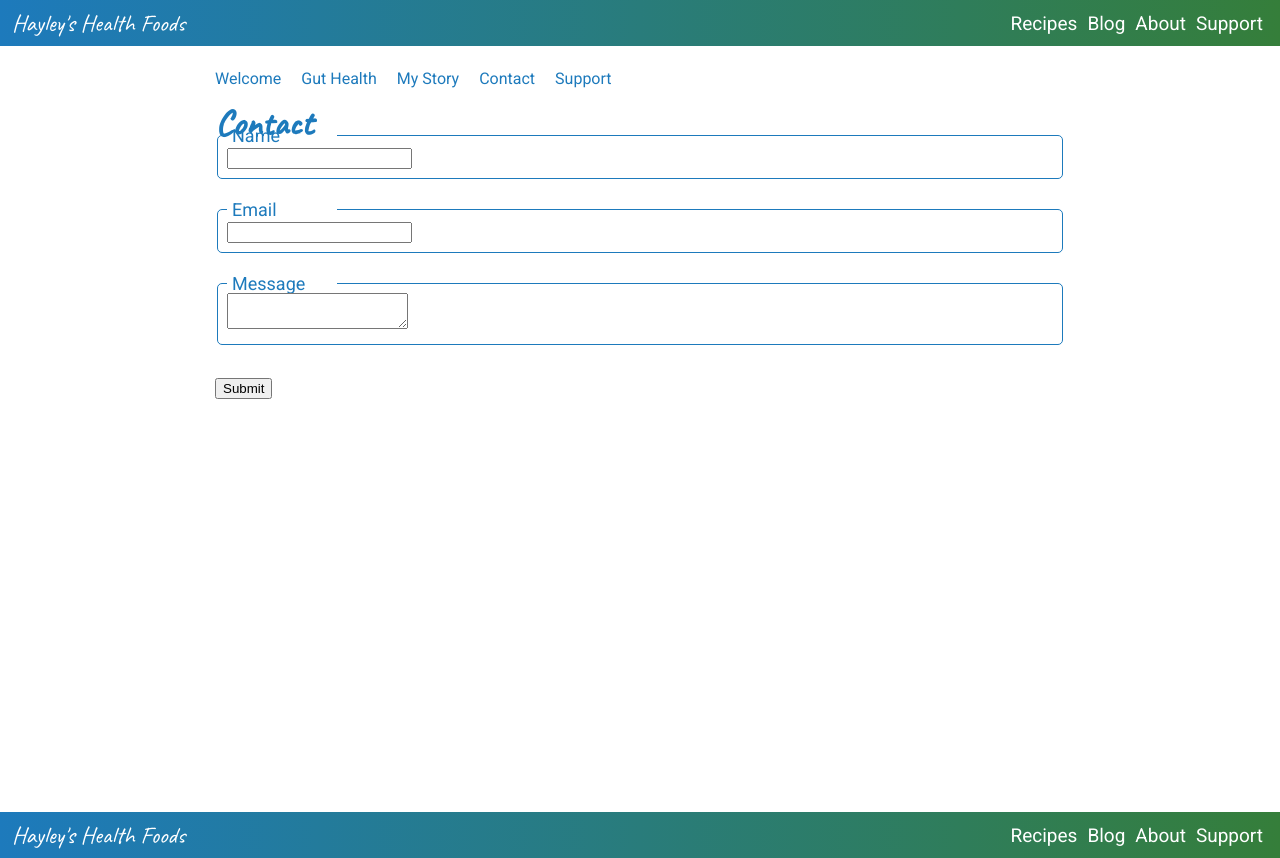
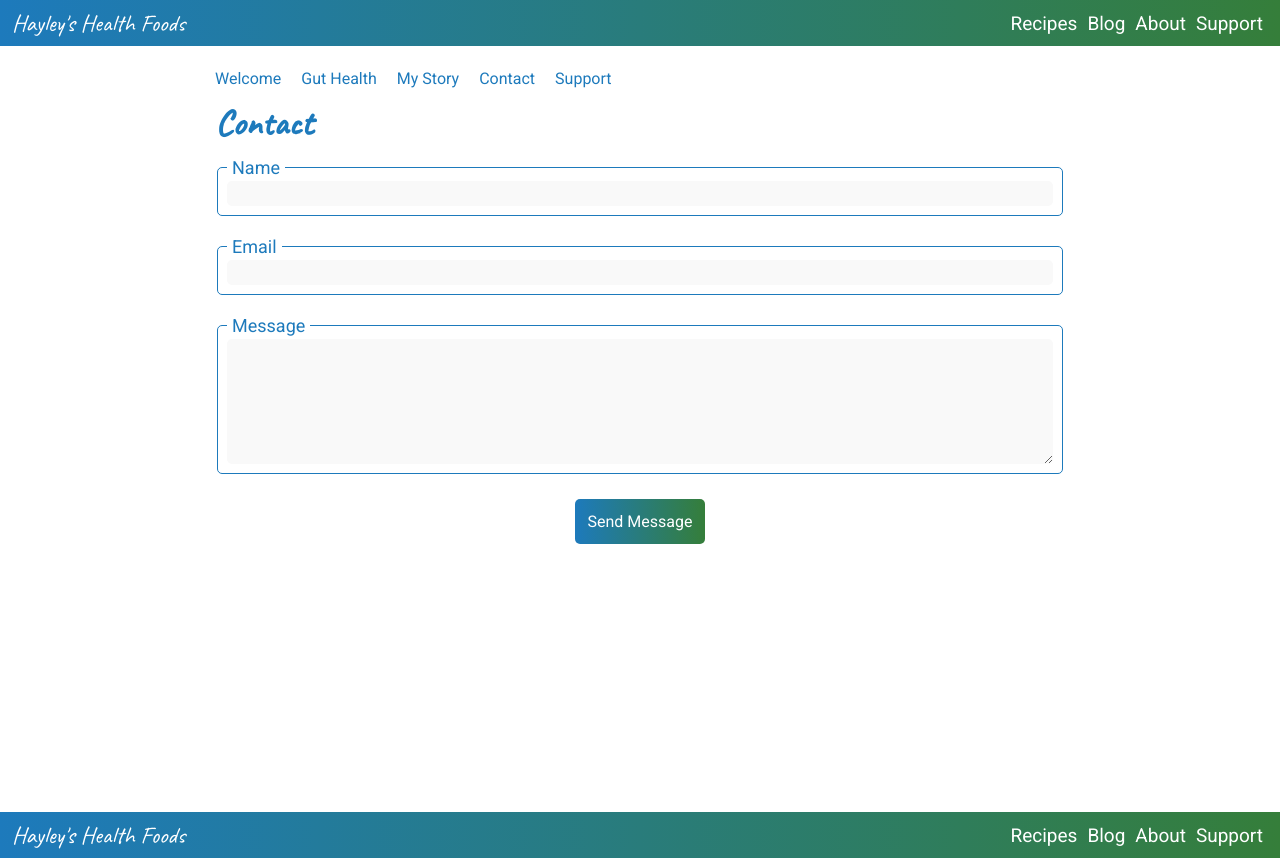
Before and after one commit to hayleyavw/hayleys-health-foods-front-end, a React (Create React App) app: page /about/contact in a window 1280 px wide. Built offline with nearby package versions, Linux system fonts and the light colour scheme; no server answers.

Commit message:
Styled contact form.

```diff
--- a/src/components/CommonAbout/ContactPage.styled.tsx
+++ b/src/components/CommonAbout/ContactPage.styled.tsx
@@ -1,5 +1,7 @@
 import styled from '@emotion/styled'
+import { calcRem } from '../styling/styling-utils/calcRem'
 
 export const StyledContactFormWrapper = styled('div')({
     width: '100%',
+    marginTop: calcRem(32),
 })
--- a/src/components/ContactForm/ContactForm.styled.tsx
+++ b/src/components/ContactForm/ContactForm.styled.tsx
@@ -1,6 +1,7 @@
 import styled from '@emotion/styled'
 import { calcRem } from '../styling/styling-utils/calcRem'
 import { colours } from '../styling/colours'
+import { css } from '@emotion/core'
 
 export const StyledForm = styled('form')({
     width: '100%',
@@ -12,49 +13,48 @@ export const StyledFieldset = styled('fieldset')({
     border: `${calcRem(1)} solid ${colours.primary.primary}`,
     marginBottom: calcRem(30),
     borderRadius: calcRem(5),
-    // &.empty {
-    //     > span {
-    //         display: block;
-    //     }
-    // }
-    '&:last-child': {
-        border: 'none',
-        marginBottom: 0,
-        textAlign: 'center',
+    '&.contact-textarea': {
+        marginBottom: calcRem(25),
     },
     ' > label': {
         display: 'block',
         float: 'left',
         marginTop: calcRem(-28),
         background: colours.white,
-        height: calcRem(14),
+        height: calcRem(18),
         padding: calcRem(7, 5, 7, 5),
         color: colours.primary.primary,
         fontSize: calcRem(18),
         overflow: 'hidden',
     },
-    // .form-element.disabled > label {
-    //     color: $secondaryColor;
-    // }
-
-    ' > span': {
-        backgroundColor: colours.primary.primary,
-        display: 'none',
-        padding: calcRem(3),
-        margin: calcRem(0, -9, -9, -9),
-        textAlign: 'center',
-        color: colours.white,
-        fontSize: calcRem(18),
-    },
-    // .form-element.disabled > span {
-    //     background-color: $secondaryColor;
-    // }
 })
 
-export const StyledLabel = styled('label')({
-    width: calcRem(100),
+const commonStyles = css({
+    display: 'block',
+    boxSizing: 'border-box',
+    width: '100%',
+    outline: 'none',
+    border: 'none',
+    lineHeight: calcRem(25),
+    padding: 0,
+    fontSize: calcRem(18),
+    fontFamily: 'monospace',
+    backgroundColor: colours.offWhite,
+    borderRadius: calcRem(5),
 })
 
-export const StyledInput = styled('input')({})
+export const StyledLabel = styled('label')({})
 
-export const StyledTextarea = styled('textarea')({})
+export const StyledInput = styled('input')({
+    ...commonStyles,
+})
+
+export const StyledTextarea = styled('textarea')({
+    ...commonStyles,
+    resize: 'none',
+})
+
+export const StyledButtonWrapper = styled('div')({
+    width: '100%',
+    textAlign: 'center',
+})
--- a/src/components/ContactForm/ContactForm.tsx
+++ b/src/components/ContactForm/ContactForm.tsx
@@ -5,7 +5,9 @@ import {
     StyledInput,
     StyledTextarea,
     StyledFieldset,
+    StyledButtonWrapper,
 } from './ContactForm.styled'
+import { StyledButton, StyledButtonText } from '../common/Button.styled'
 
 class ContactForm extends React.Component {
     render() {
@@ -21,14 +23,21 @@ class ContactForm extends React.Component {
                     <StyledInput name="email" id="email-input" type="email" required />
                 </StyledFieldset>
 
-                <StyledFieldset>
+                <StyledFieldset className="contact-textarea">
                     <StyledLabel htmlFor="formMessage">Message</StyledLabel>
-                    <StyledTextarea name="message" id="message-input" required></StyledTextarea>
+                    <StyledTextarea
+                        name="message"
+                        id="message-input"
+                        required
+                        rows={5}
+                    ></StyledTextarea>
                 </StyledFieldset>
 
-                <div>
-                    <input type="submit" placeholder="Send message" />
-                </div>
+                <StyledButtonWrapper>
+                    <StyledButton type="submit">
+                        <StyledButtonText>Send Message</StyledButtonText>
+                    </StyledButton>
+                </StyledButtonWrapper>
             </StyledForm>
         )
     }
--- a/src/components/common/Button.styled.tsx
+++ b/src/components/common/Button.styled.tsx
@@ -1,6 +1,6 @@
 import styled from '@emotion/styled'
 import { colours } from '../styling/colours'
-import { bodyFont } from '../styling/fonts'
+import { headingFont, bodyFont } from '../styling/fonts'
 import { calcRem } from '../styling/styling-utils/calcRem'
 import { buttonBorderRadius } from '../styling/borders'
 import { gradients } from '../styling/gradients'
@@ -27,6 +27,6 @@ export const StyledButton = styled('button')({
 
 export const StyledButtonText = styled('p')({
     fontFamily: bodyFont,
-    fontSize: '1rem',
+    fontSize: calcRem(16),
     margin: 0,
 })
--- a/src/components/styling/colours.ts
+++ b/src/components/styling/colours.ts
@@ -24,5 +24,6 @@ export const colours = {
     },
 
     white: '#fff',
+    offWhite: '#f9f9f9',
     black: '#000',
 }
```
